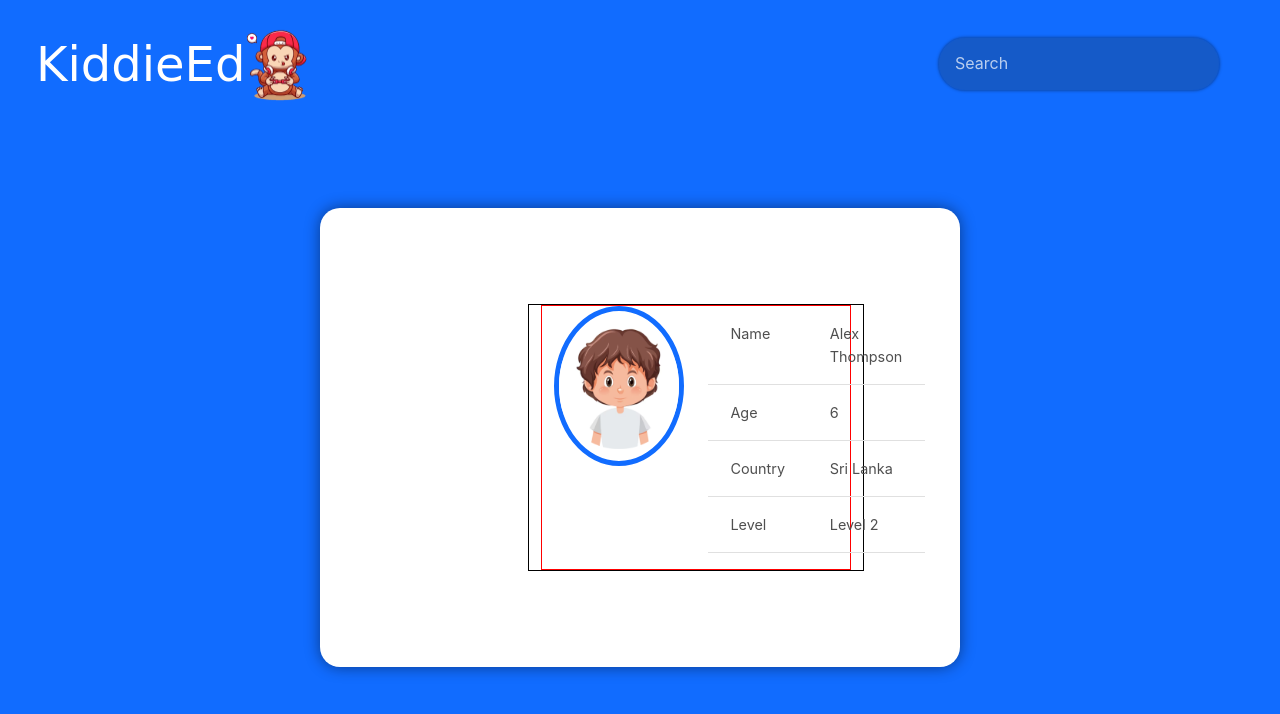
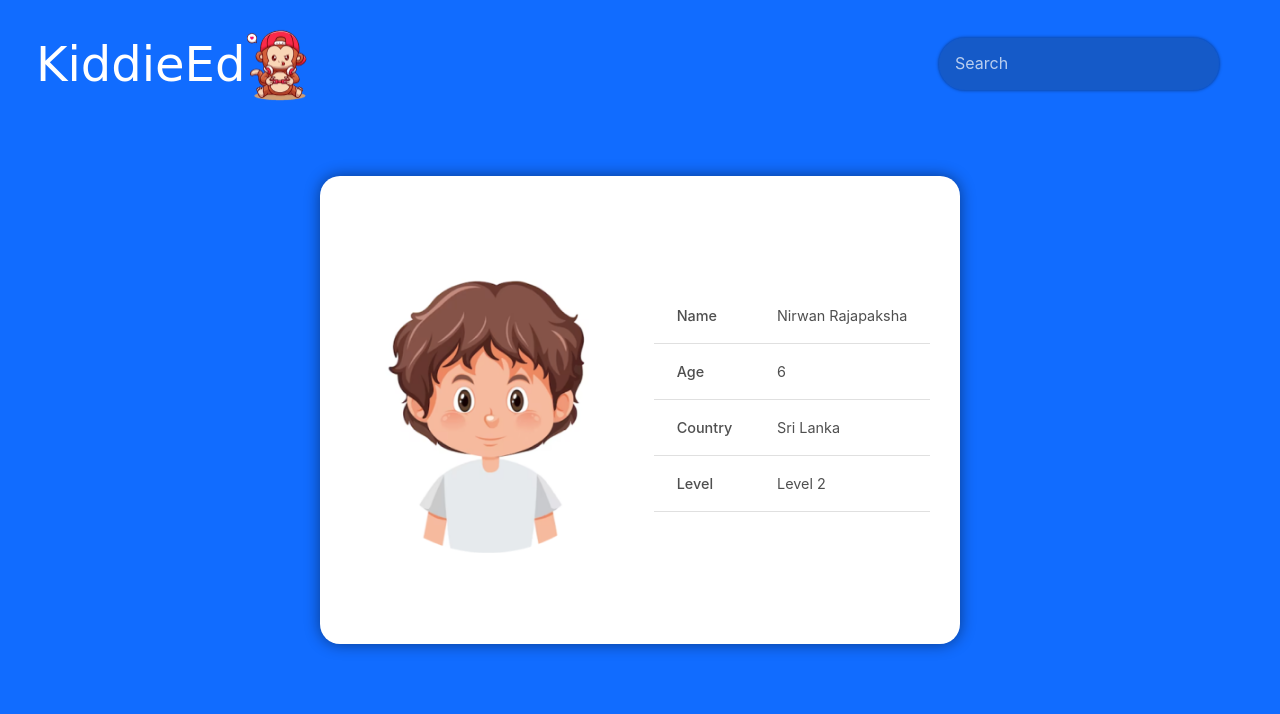
Before and after one commit to kORzix/KiddieEd-react-frontend, a React (Create React App) app: page /profile in a window 1280 px wide. Shown: the top 714 px of the page. Built offline with nearby package versions, Linux system fonts and the light colour scheme; a web font is replaced by a local one.

Commit message:
Did some profile changes

```diff
--- a/src/pages/More/Profile.js
+++ b/src/pages/More/Profile.js
@@ -8,36 +8,37 @@ function Profile() {
     <div className="Profile">
       <Navbar img={loginNav} />
 
-      <div className="container" style={{ padding: '6em', display: 'flex', justifyContent: 'center' }}>
-        <div className="row" style={{ maxWidth: '800px', margin: '0 auto' }}>
-          <div className="col-md-4 col-lg-3 text-center">
-            <div className="nav-buttons mb-4">
+      {/* <div className="text-center">
+        <div className="nav-buttons">
           <Link to="/profile" className="nav-button-main">Profile</Link>
         </div>
+      </div> */}
+
+      <div className="container mb-5 mt-5" style={{ padding: '4em 1em 4em 1em', display: 'flex', justifyContent: 'center'}}>
+        <div className="row d-flex justify-content-center" style={{ maxWidth: '800px', margin: '0 auto'}}>
+          {/* <div className="col" style={{ display: 'flex', flexDirection: 'column', alignItems: 'center' }}>
+            <div className="row"> */}
+              <div className="col-xl-6 d-flex justify-content-center">
+                <img src={profile} className="img-fluid" alt="Profile" />
               </div>
-
-          <div className="col-md-8 col-lg-9 sub-container" style={{ border: '1px solid black', display: 'flex', flexDirection: 'column', alignItems: 'center' }}>
-            <div className="row" style={{ border: '1px solid red', width: '100%' }}>
-              <div className="col-md-6">
-                <img src={profile} className="profile-img img-fluid" alt="Profile" />
-              </div>
-              <div className="col-md-6 mt-4 mt-md-0">
+              <div className="col-xl-6 mt-5 d-flex justify-content-center">
+                <div className='table-responsive'>
                   <table className="table">
                     <tbody>
                       <tr>
-                      <td>Name</td>
-                      <td>Alex Thompson</td>
+                        <th>Name</th>
+                        <td>Nirwan Rajapaksha</td>
                       </tr>
                       <tr>
-                      <td>Age</td>
+                        <th>Age</th>
                         <td>6</td>
                       </tr>
                       <tr>
-                      <td>Country</td>
+                        <th>Country</th>
                         <td>Sri Lanka</td>
                       </tr>
                       <tr>
-                      <td>Level</td>
+                        <th>Level</th>
                         <td>Level 2</td>
                       </tr>
                     </tbody>
@@ -47,7 +48,8 @@ function Profile() {
             </div>
           </div>
         </div>
-    </div>
+    //   </div>
+    // </div>
   );
 }
 
```
Lines whose indentation alone changed are shown as unchanged.
